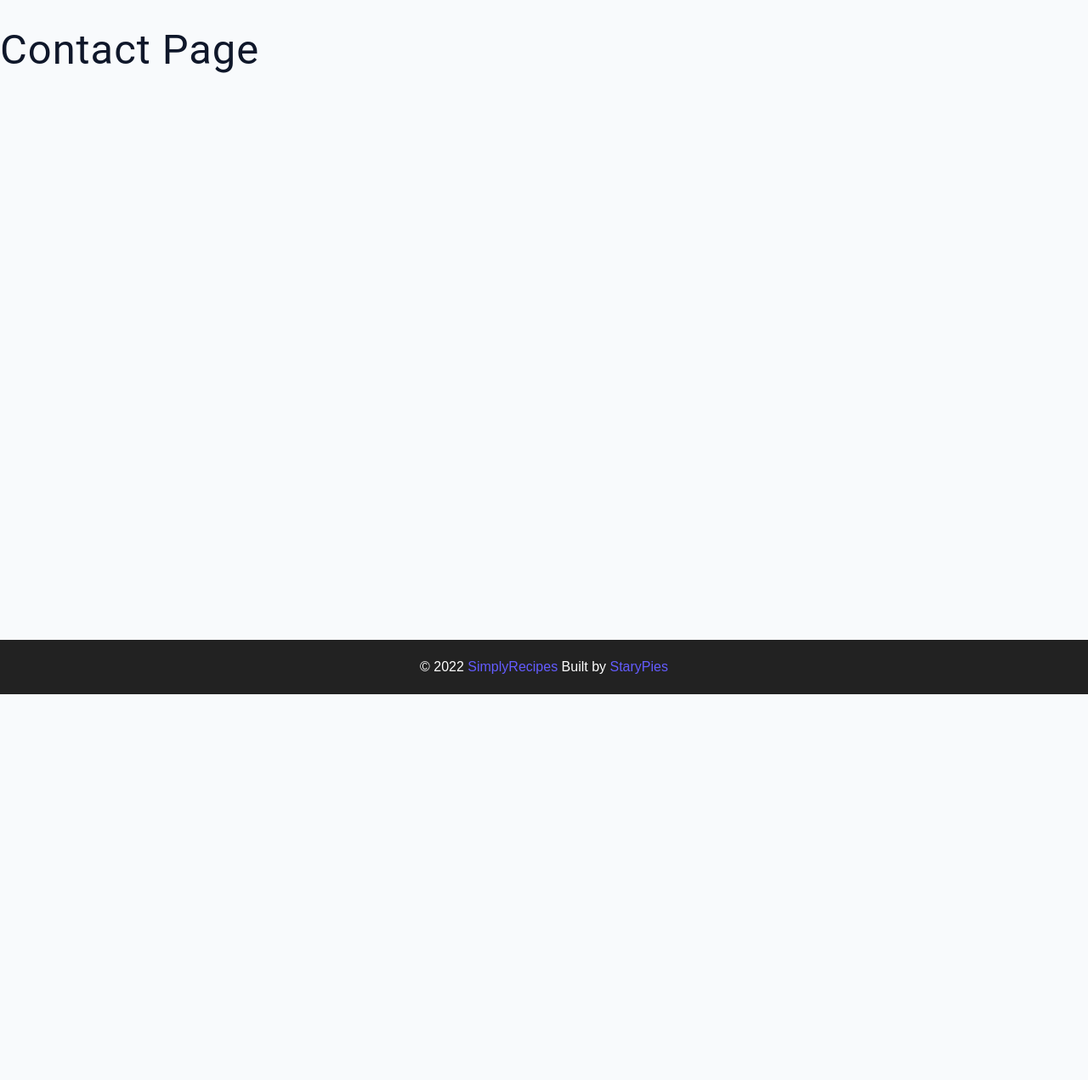
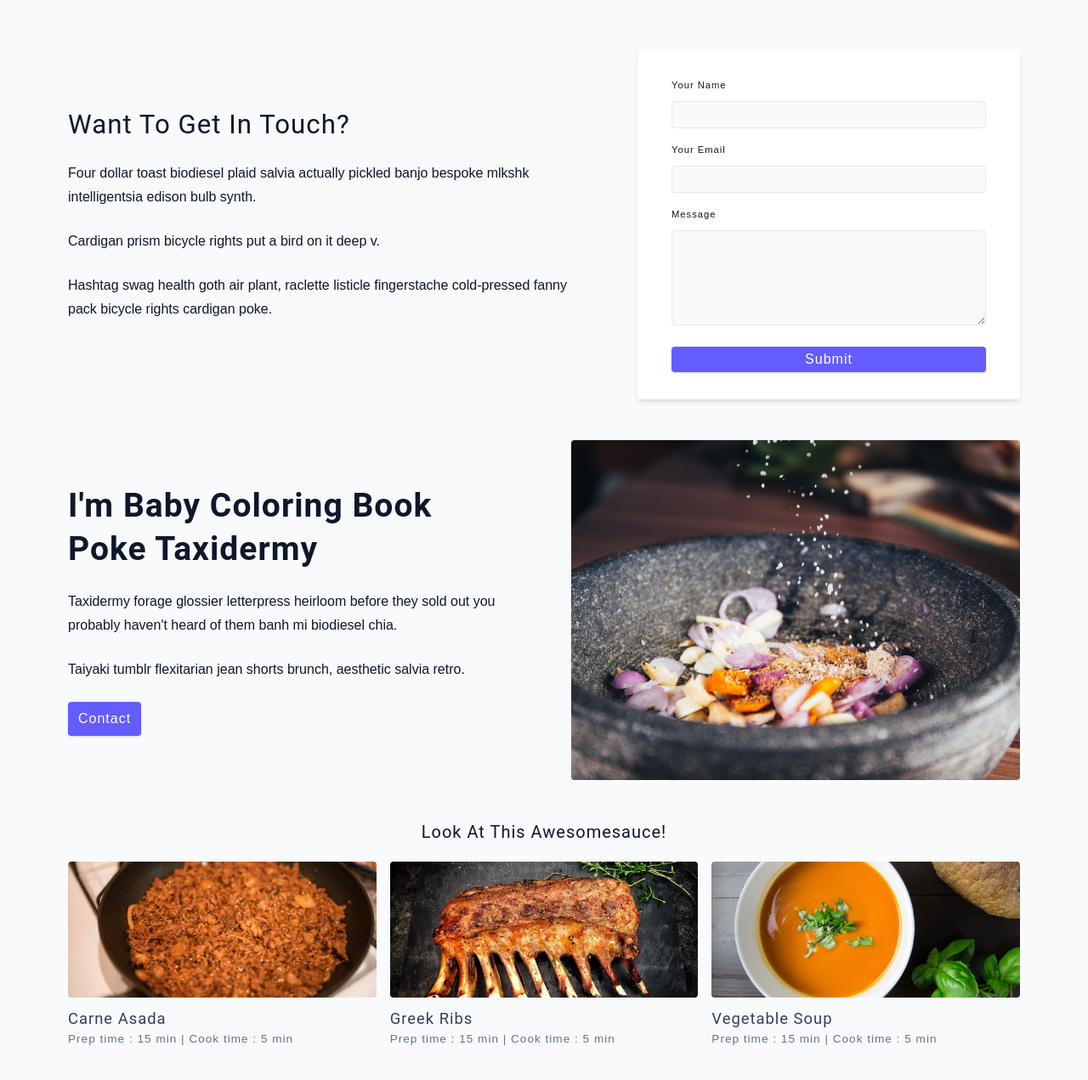
Before and after one commit to smckelli/simply-recipes, a plain HTML site: page starter/contact.html in a window 1280 px wide. Shown: the part 69-1340 px from the top of the page at 85% size. Before the commit the page ends 886 px from the top, so only its background shows below. Drawn offline with Linux system fonts and the light colour scheme.

Commit message:
contact page complete

```diff
--- a/starter/contact.html
+++ b/starter/contact.html
@@ -43,9 +43,96 @@
     </div>
   </nav>
  <!-- end nav -->
- <h1>Contact Page</h1>
+
  <!-- main -->
-  <main class="page"></main>
+  <main class="page">
+    <section class="contact-container">
+      <article class="contact-info">
+        <h3>Want to get in touch?</h3>
+        <p>
+          Four dollar toast biodiesel plaid salvia actually pickled banjo
+          bespoke mlkshk intelligentsia edison bulb synth.
+        </p>
+        <p>Cardigan prism bicycle rights put a bird on it deep v.</p>
+        <p>
+          Hashtag swag health goth air plant, raclette listicle fingerstache
+          cold-pressed fanny pack bicycle rights cardigan poke.
+        </p>
+      </article>
+      <article>
+        <form class="form contact-form">
+          <!-- single form row -->
+          <div class="form-row">
+            <label for="name" class="form-label">your name</label>
+            <input type="text" name="name" id="name" class="form-input">
+          </div>
+          <!-- end single form row -->
+          <!-- single form row -->
+          <div class="form-row">
+            <label for="email" class="form-label">your email</label>
+            <input type="email" name="name" id="email" class="form-input">
+          </div>
+          <!-- end single form row -->
+          <!-- single form row -->
+          <div class="form-row">
+            <label for="message" class="form-label">message</label>
+            <textarea
+              name="message"
+              id="message"
+              class="form-textarea"
+              ></textarea>
+          </div>
+          <button type="submit" class="btn btn-block">submit</button>
+          <!-- end single form row -->
+
+
+        </form>
+      </article>
+    </section>
+    <section class="about-page">
+      <article>
+        <h2>I'm baby coloring book poke taxidermy</h2>
+        <p>
+          Taxidermy forage glossier letterpress heirloom before they sold out
+          you probably haven't heard of them banh mi biodiesel chia.
+        </p>
+        <p>
+          Taiyaki tumblr flexitarian jean shorts brunch, aesthetic salvia
+          retro.
+        </p>
+        <a href="contact.html" class="btn">contact</a>
+      </article>
+      <img src="./assets/about.jpeg" alt="pouring salt" class="img about-img">
+    </section>
+    <section class="featured-recipes">
+      <h5 class="featured-title">Look at this Awesomesauce!</h5>
+             <!-- recipes list -->
+             <div class="recipes-list">
+              <!-- single recipe -->
+                <a href="single-recipe.html" class="recipe">
+                  <img src="./assets/recipes/recipe-1.jpeg" alt="food" class="img recipe-img"/>
+                  <h5> carne asada </h5>
+                  <p>Prep time : 15 min | Cook time : 5 min</p>
+                </a>
+              <!-- end single recipe -->
+              <!-- single recipe -->
+              <a href="single-recipe.html" class="recipe">
+                <img src="./assets/recipes/recipe-2.jpeg" alt="food" class="img recipe-img"/>
+                <h5> greek ribs </h5>
+                <p>Prep time : 15 min | Cook time : 5 min</p>
+              </a>
+            <!-- end single recipe -->
+            <!-- single recipe -->
+              <a href="single-recipe.html" class="recipe">
+                <img src="./assets/recipes/recipe-3.jpeg" alt="food" class="img recipe-img"/>
+                <h5> vegetable soup </h5>
+                <p>Prep time : 15 min | Cook time : 5 min</p>
+              </a>
+            <!-- end single recipe -->
+            </div>
+          <!-- end recipes list -->
+    </section>
+  </main>
  <!-- end main -->
  <!-- footer -->
  <footer class="page-footer">
--- a/starter/css/main.css
+++ b/starter/css/main.css
@@ -600,6 +600,24 @@ About
 
 /*
 ===============
-
+Contact
 ===============
 */
+
+.contact-form {
+  width: 100%;
+  margin: 0;
+}
+
+.contact-container {
+  display: grid;
+  gap: 2rem 3rem;
+  padding-bottom: 3rem;
+}
+
+@media screen and (min-width: 992px) {
+  .contact-container {
+    grid-template-columns: 1fr 450px;
+    align-items: center;
+  }
+}
```
